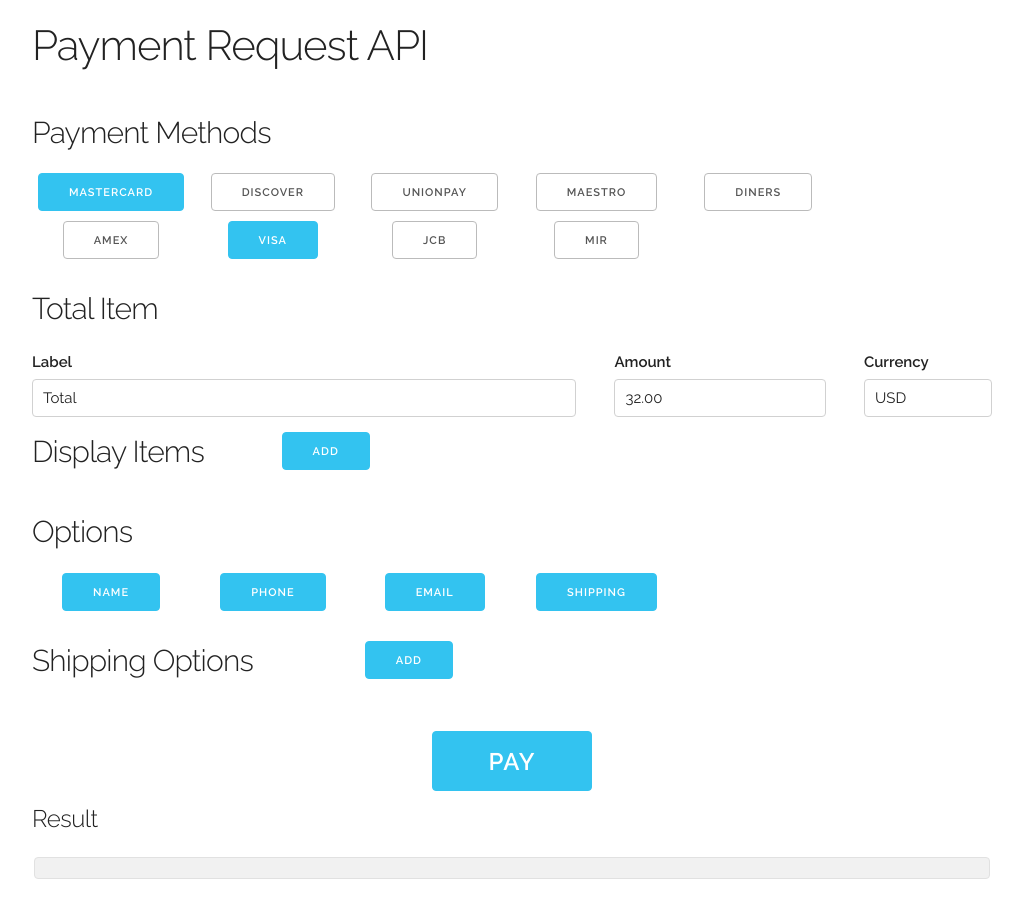
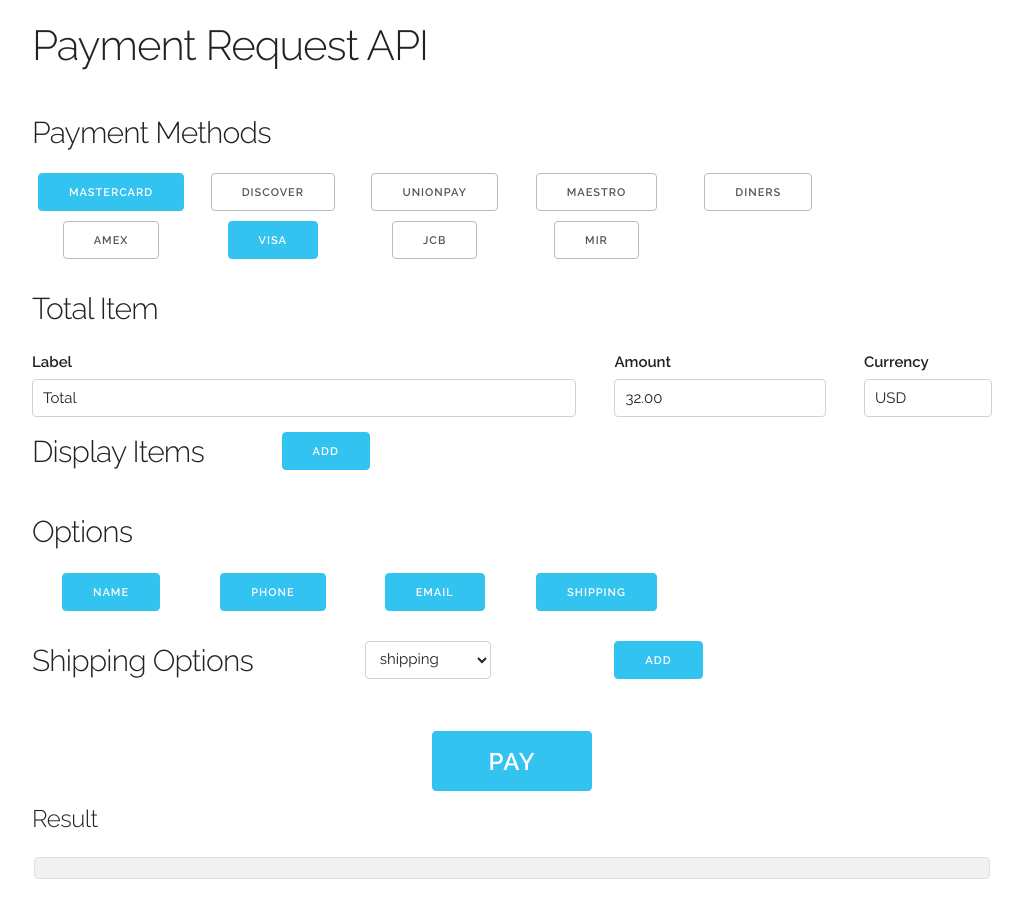
Before and after one commit to agektmr/payment-request-show, a website: page demo/index.html in a window 1280 px wide. Shown: the whole page, without its empty margins (128-1151 px from the left). Drawn offline with nearby package versions, Linux system fonts and the light colour scheme.

Commit message:
Add shipping type to the Payment Request options.

```diff
--- a/demo/index.html
+++ b/demo/index.html
@@ -141,7 +141,15 @@
         <div class="four columns">
           <h4>Shipping Options</h4>
         </div>
-        <div class="eight columns">
+        <div class="three columns">
+          <select id="shipping-type">
+            <option value="shipping">shipping</option>
+            <option value="delivery">delivery</option>
+            <option value="pickup">pickup</option>
+            <option value="invalid_type">invalid_type</option>
+          </select>
+        </div>
+        <div class="five columns">
           <button class="button-primary" onclick="addShippingOption();">add</button>
         </div>
       </div>
@@ -247,7 +255,11 @@
       }
     };
 
-    var options = {};
+    var shipping_type = document.getElementById("shipping-type");
+    var options = {
+      shippingType: shipping_type.options[shipping_type.selectedIndex].value
+    };
+
     $("#options .options-request button.button-primary").each(function(idx) {
       var option_text = $(this).text();
       if (option_text == "Name")
```
